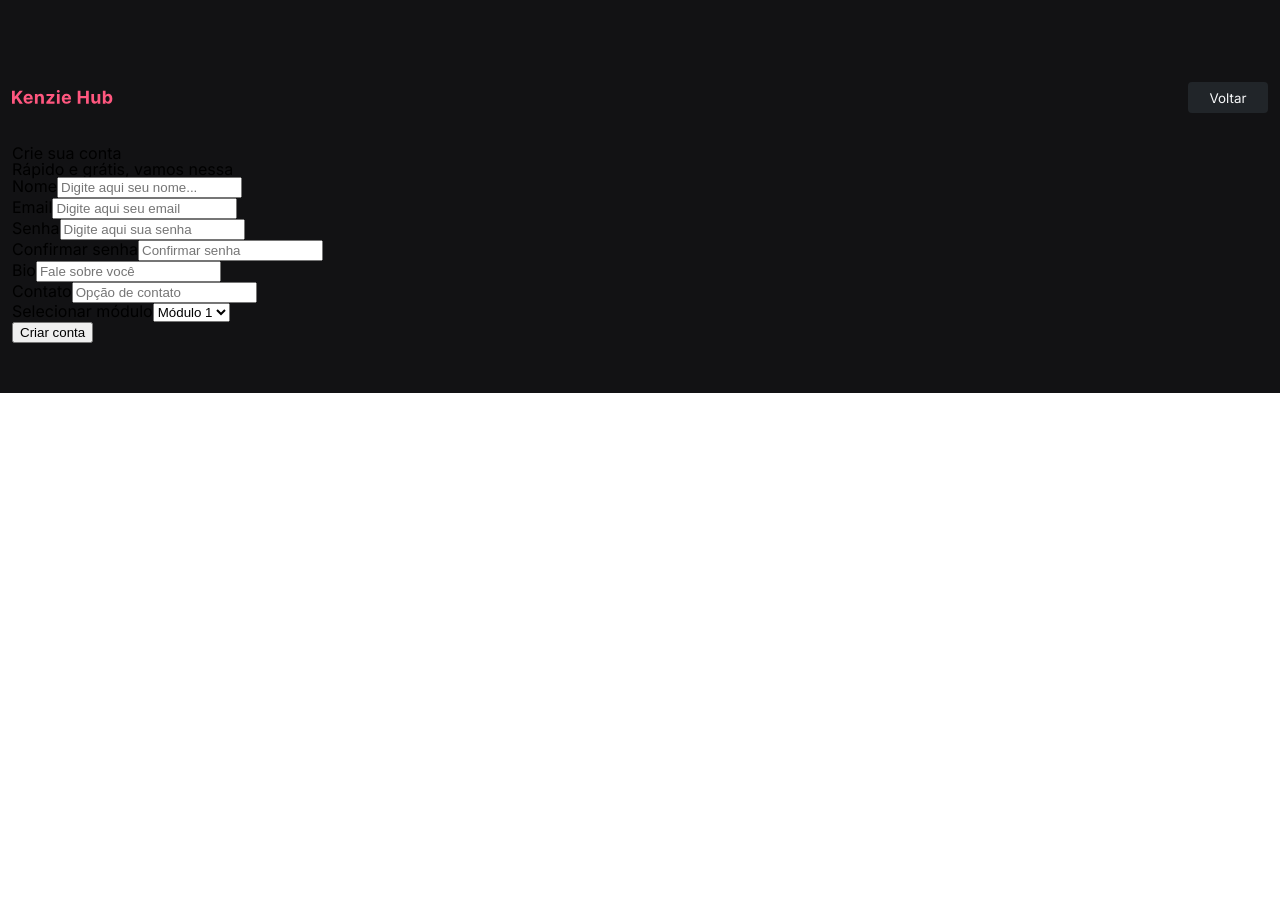
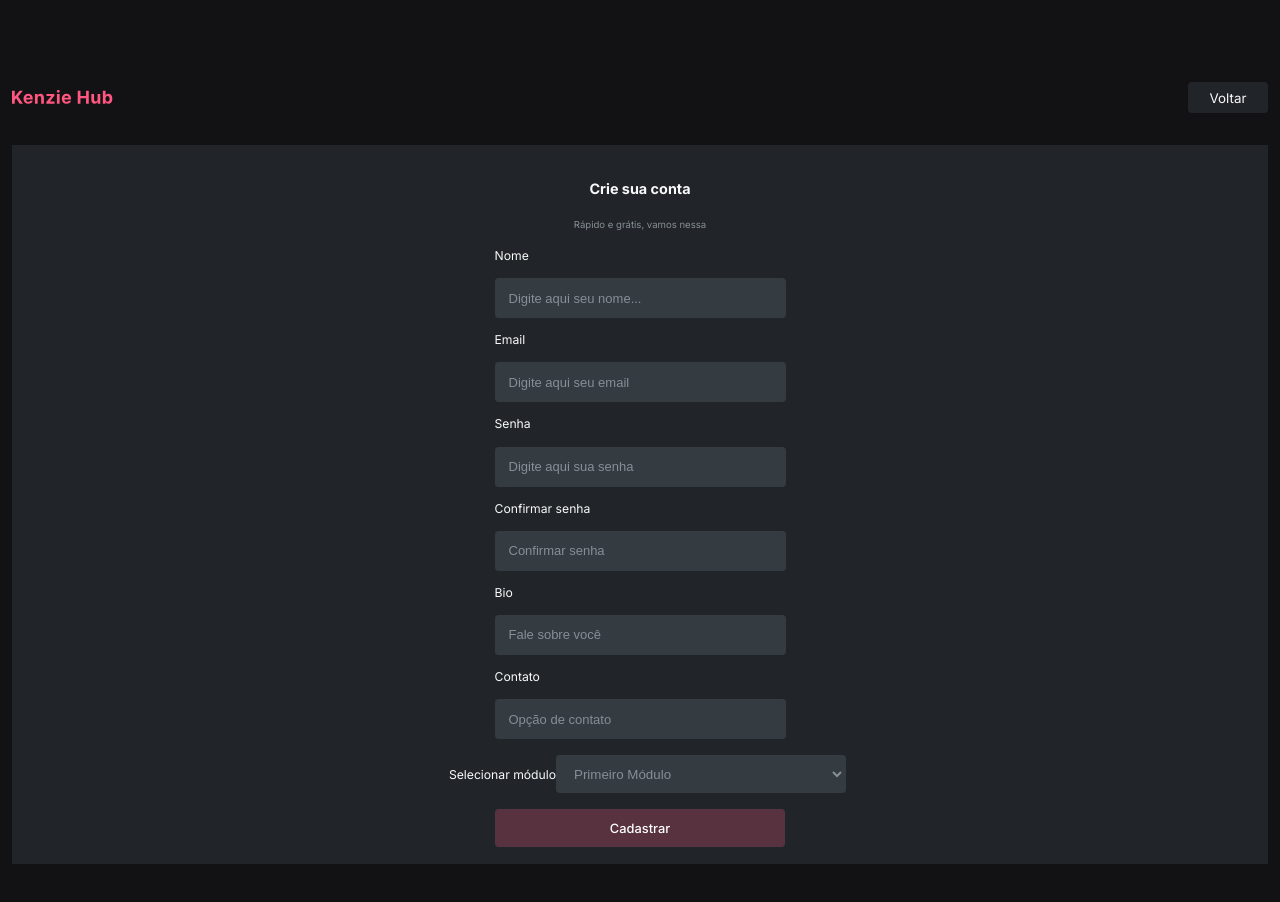
Before and after one commit to Kenzie-Academy-Brasil-Developers/entrega_kenzie_hub_mabatista-pixel, a React (Vite) app: page /register in a window 1280 px wide. Shown: the top 902 px of the page. Before the commit the page ends 800 px from the top, so only its background shows below. Built offline with nearby package versions, Linux system fonts and the light colour scheme.

Commit message:
Feat: Implementada estilização página de registro

```diff
--- a/src/components/Forms/LoginForm/styles.module.scss
+++ b/src/components/Forms/LoginForm/styles.module.scss
@@ -26,7 +26,7 @@
         color: #F8F9FA;
     }
 
-    .input {
+    input {
 
         width: 263px;
         height: 38px;
--- a/src/components/Forms/RegisterForm/index.jsx
+++ b/src/components/Forms/RegisterForm/index.jsx
@@ -1,6 +1,7 @@
 import { useForm } from "react-hook-form";
 import { Input } from "../../Input";
 import { Select } from "../../Select";
+import styles from "./styles.module.scss";
 
 export const RegisterForm = () => {
 
@@ -11,7 +12,9 @@ export const RegisterForm = () => {
     }
 
     return (
+        <section>
             <form onSubmit={handleSubmit(submit)}>
+                <div className={styles.registerFormContainer}>
                     <h1>Crie sua conta</h1>
                     <span>Rápido e grátis, vamos nessa</span>
                     <div>
@@ -35,10 +38,12 @@ export const RegisterForm = () => {
                         <Input label="Contato" type="text" {...register("contact")} required placeholder="Opção de contato" />
 
                     </div>
-            <div>
+                    <div className={styles.selectDiv}>
                         <Select />
                     </div>
-            <button type="submit">Criar conta</button>
+                    <button className="btn-primary-negative" type="submit">Cadastrar</button>
+                </div>
             </form>
+        </section >
     )
 }
--- a/src/components/Forms/RegisterForm/styles.module.scss
+++ b/src/components/Forms/RegisterForm/styles.module.scss
@@ -0,0 +1,77 @@
+.registerFormContainer {
+    display: flex;
+    flex-direction: column;
+    align-items: center;
+    gap: 1rem;
+    padding: 33px 17px 17px 17px;
+    background-color: var(--color-grey-3);
+
+    h1 {
+        font-weight: 700;
+        color: var(--color-grey-0);
+        font-size: 14.39px;
+        line-height: 22.39px;
+        text-align: center;
+    }
+
+    span {
+        font-weight: 400;
+        font-size: 9.59px;
+        line-height: 17.59px;
+        color: var(--color-grey-1);
+        text-align: center;
+    }
+
+    div {
+        display: flex;
+        flex-direction: column;
+        gap: 1rem;
+    }
+
+    input {
+
+        width: 263px;
+        height: 38px;
+        border-radius: 3.2px;
+        border: 0.97px solid var(--color-grey-2);
+        padding: 0px 13px 0px 13px;
+        background-color: var(--color-grey-2);
+        color: var(--color-grey-1);
+
+        &::placeholder {
+            color: var(--color-grey-1);
+            font-size: 13px;
+            line-height: 21px;
+            font-weight: 400;
+        }
+
+        &:focus {
+            background-color: var(--color-grey-2);
+            color: var(--color-grey-0);
+        }
+
+    }
+
+    label {
+        font-weight: 400;
+        font-size: 12.18px;
+        color: var(--color-grey-0);
+    }
+
+    select {
+        width: 290px;
+        height: 38px;
+        border-radius: 3.2px;
+        border: 0.97px solid var(--color-grey-2);
+        padding: 0px 13px 0px 13px;
+        background-color: var(--color-grey-2);
+        color: var(--color-grey-1);
+    }
+
+    .selectDiv {
+        padding-left: 15px;
+        line-height: 2rem;
+    }
+
+
+}
--- a/src/components/Select/index.jsx
+++ b/src/components/Select/index.jsx
@@ -5,17 +5,19 @@ export const Select = () => {
     const [selectedModule, setSelectedModule] = useState("module1")
 
     return (
+        <div>
             <label>
                 Selecionar módulo
                 <select name="selectedModule"
                     value={selectedModule} onChange={(e) => setSelectedModule(e.target.value)}>
-                <option value="module1">Módulo 1</option>
-                <option value="module2">Módulo 2</option>
-                <option value="module3">Módulo 3</option>
-                <option value="module4">Módulo 4</option>
-                <option value="module5">Módulo 5</option>
-                <option value="module6">Módulo 6</option>
+                    <option value="module1">Primeiro Módulo </option>
+                    <option value="module2">Segundo Módulo </option>
+                    <option value="module3">Terceiro Módulo </option>
+                    <option value="module4">Quarto Módulo </option>
+                    <option value="module5">Quinto Módulo </option>
+                    <option value="module6">Sexto Módulo </option>
                 </select>
             </label>
+        </div>
     )
 }
--- a/src/styles/button.scss
+++ b/src/styles/button.scss
@@ -28,6 +28,7 @@
     font-size: 12.83px;
     line-height: 21px;
     font-weight: 500;
+    font-family: 'Inter', sans-serif;
 
 }
 
```
Lines whose indentation alone changed are shown as unchanged.
